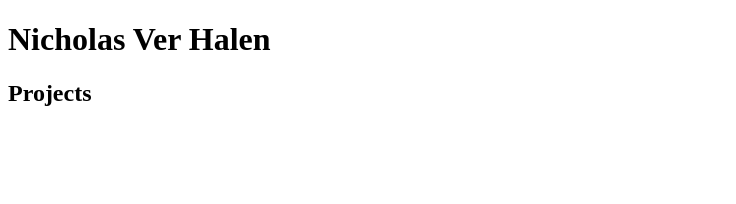
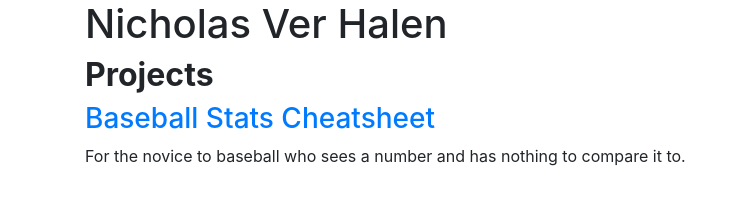
Before and after one commit to verhalenn/verhalenn.github.io, a plain HTML site: page index.html in a window 1280 px wide. Shown: the whole page, without its empty margins (0-736 px from the left). Drawn offline with nearby package versions, Linux system fonts and the light colour scheme.

Commit message:
Added some basics to the page

```diff
--- a/index.html
+++ b/index.html
@@ -3,9 +3,26 @@
 <head>
 	<meta charset="UTF-8">
 	<title>verhalenn</title>
+    <link rel="stylesheet" href="https://maxcdn.bootstrapcdn.com/bootstrap/4.0.0/css/bootstrap.min.css" integrity="sha384-Gn5384xqQ1aoWXA+058RXPxPg6fy4IWvTNh0E263XmFcJlSAwiGgFAW/dAiS6JXm" crossorigin="anonymous">
+	<link href="https://fonts.googleapis.com/css?family=Noto+Sans" rel="stylesheet">
+	<link rel="stylesheet" href="style.css">
 </head>
 <body>
-	<h1>Nicholas Ver Halen</h1>
-	<h2>Projects</h2>
+	<div class="container-fluid heading">
+		<div class="container title">
+			<h1>Nicholas Ver Halen</h1>
+		</div>
+	</div>
+		<div class="container main-content">
+			<div class="row">
+				<div class="col-sm-12">
+					<h2><strong>Projects</strong></h2>
+					<a href="baseball_cheatsheet">
+						<h3>Baseball Stats Cheatsheet</h3>
+					</a>
+					<p>For the novice to baseball who sees a number and has nothing to compare it to.</p>
+				</div>
+			</div>
+		</div>
 </body>
 </html>
```
